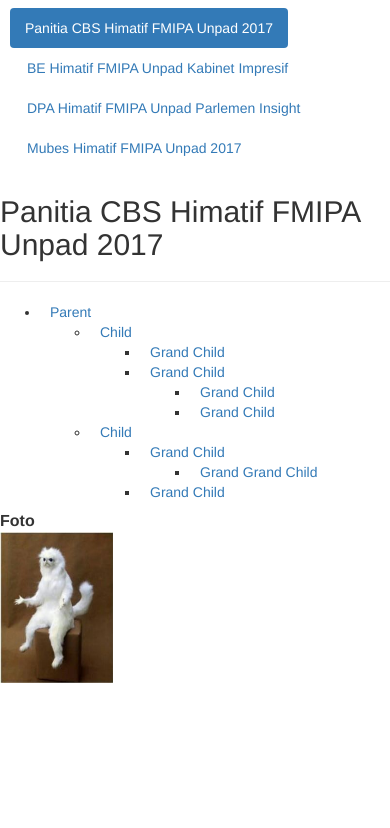
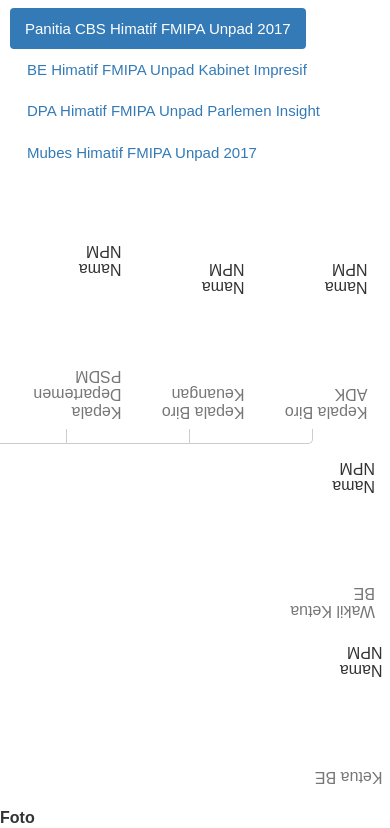
Before and after one commit to Ponita48/PerkenalanCBS, a CodeIgniter app: the page made by application/views/kuis_struktur.php in a window 390 px wide. Shown: the top 828 px of the page. Before the commit the page ends 683 px from the top, so only its background shows below. Run offline with CodeIgniter, Linux system fonts and the light colour scheme.

Commit message:
Edit saeutik

```diff
--- a/application/views/kuis_struktur.php
+++ b/application/views/kuis_struktur.php
@@ -1,10 +1,10 @@
 <link rel="stylesheet" type="text/css" href="<? echo base_url(); ?>assets/css/bootstrap.css">
+<link rel="stylesheet" type="text/css" href="<? echo base_url(); ?>assets/css/tree-diagram.css">
 <!-- <link rel="stylesheet" href="<? echo base_url(); ?>assets/css/Treant.css">
 <link rel="stylesheet" href="<? echo base_url(); ?>assets/css/custom-color-plus-scrollbar.css">
 <link rel="stylesheet" href="<? echo base_url(); ?>assets/css/perfect-scrollbar.css"> -->
 <div class="row">
-	<div class="col-sm-3 col-md-3 col-lg-3">
-
+  <div class="col-sm-3 col-md-3 col-lg-3" style="overflow: auto;">
   <!-- Main Model -->
     <div class="container-fluid">
       <nav class="navbar-nav">
@@ -16,56 +16,235 @@
         </ul>
       </nav>
     </div>
-
-		<!-- Sub-Model -->
-		<!-- <div class="list-group nav-pill">
-			<a href="#menu1" class="list-group-item active" data-toggle="pill" id="opsi">Panitia CBS Himatif FMIPA Unpad 2017</a>
-			<a href="#menu2" class="list-group-item" data-toggle="pill" id="opsi">BE Himatif FMIPA Unpad Kabinet Impresif</a>
-			<a href="#menu3" class="list-group-item" data-toggle="pill" id="opsi">DPA Himatif FMIPA Unpad Parlemen Insight</a>
-			<a href="#menu4" class="list-group-item" data-toggle="pill" id="opsi">Mubes Himatif FMIPA Unpad 2017</a>
+  </div>
+  <!-- <div class="container-fluid">
   </div> -->
-
-	</div>
-	<div class="col-sm-7 col-md-7 col-lg-7" style="overflow: auto;">
-		<div class="tab-content">
-		    <div id="menu1" class="tab-pane fade in active">
-		    	<h2>Panitia CBS Himatif FMIPA Unpad 2017</h2>
-		    	<hr>
-
-		    	<!-- Pure CSS and HTML -->
+  <div class="col-sm-9 col-md-9 col-lg-9" style="overflow: auto;">
     <div class="tree">
       <ul>
         <li>
-					    <a href="#">Parent</a>
+          <table>
+            <caption>Ketua BE</caption>
+            <tbody>
+              <tr>
+                <td colspan="2" id="foto_person_terpilih" ondrop="drop(event)" ondragover="allowDrop(event)" style="height: 81px; width: 108px"></td>
+              </tr>
+              <tr>
+                <td>Nama</td>
+                <td></td>
+              </tr>
+              <tr>
+                <td>NPM</td>
+                <td></td>
+              </tr>
+            </tbody>
+          </table>
           <ul>
             <li>
-					        <a href="#">Child</a>
+              <table>
+                <caption>Wakil Ketua BE</caption>
+                <tbody>
+                  <tr>
+                    <td colspan="2" id="foto_person_terpilih" ondrop="drop(event)" ondragover="allowDrop(event)" style="height: 81px; width: 108px"></td>
+                  </tr>
+                  <tr>
+                    <td>Nama</td>
+                    <td></td>
+                  </tr>
+                  <tr>
+                    <td>NPM</td>
+                    <td></td>
+                  </tr>
+                </tbody>
+              </table>
               <ul>
                 <li>
-					            <a href="#">Grand Child</a>
+                  <table>
+                    <caption>Kepala Biro ADK</caption>
+                    <tbody>
+                      <tr>
+                        <td colspan="2" id="foto_person_terpilih" ondrop="drop(event)" ondragover="allowDrop(event)" style="height: 81px; width: 108px"></td>
+                      </tr>
+                      <tr>
+                        <td>Nama</td>
+                        <td></td>
+                      </tr>
+                      <tr>
+                        <td>NPM</td>
+                        <td></td>
+                      </tr>
+                    </tbody>
+                  </table>
                 </li><li>
-					            <a href="#">Grand Child</a>
-					            <ul>
-					              <li>
-					                <a href="#">Grand Child</a>
+                  <table>
+                    <caption>Kepala Biro Keuangan</caption>
+                    <tbody>
+                      <tr>
+                        <td colspan="2" id="foto_person_terpilih" ondrop="drop(event)" ondragover="allowDrop(event)" style="height: 81px; width: 108px"></td>
+                      </tr>
+                      <tr>
+                        <td>Nama</td>
+                        <td></td>
+                      </tr>
+                      <tr>
+                        <td>NPM</td>
+                        <td></td>
+                      </tr>
+                    </tbody>
+                  </table>
                 </li><li>
-					                <a href="#">Grand Child</a>
-					              </li>
-					            </ul>
-					          </li>
-					        </ul>
+                  <table>
+                    <caption>Kepala Departemen PSDM</caption>
+                    <tbody>
+                      <tr>
+                        <td colspan="2" id="foto_person_terpilih" ondrop="drop(event)" ondragover="allowDrop(event)" style="height: 81px; width: 108px"></td>
+                      </tr>
+                      <tr>
+                        <td>Nama</td>
+                        <td></td>
+                      </tr>
+                      <tr>
+                        <td>NPM</td>
+                        <td></td>
+                      </tr>
+                    </tbody>
+                  </table>
                 </li><li>
-					        <a href="#">Child</a>
-					        <ul>
-					          <li>
-					            <a href="#">Grand Child</a>
-					            <ul>
-					              <li>
-					                <a href="#">Grand Grand Child</a>
-					              </li>
-					            </ul>
+                  <table>
+                    <caption>Kepala Departemen PO</caption>
+                    <tbody>
+                      <tr>
+                        <td colspan="2" id="foto_person_terpilih" ondrop="drop(event)" ondragover="allowDrop(event)" style="height: 81px; width: 108px"></td>
+                      </tr>
+                      <tr>
+                        <td>Nama</td>
+                        <td></td>
+                      </tr>
+                      <tr>
+                        <td>NPM</td>
+                        <td></td>
+                      </tr>
+                    </tbody>
+                  </table>
                 </li><li>
-					            <a href="#">Grand Child</a>
+                  <table>
+                    <caption>Kepala Departemen Hubin</caption>
+                    <tbody>
+                      <tr>
+                        <td colspan="2" id="foto_person_terpilih" ondrop="drop(event)" ondragover="allowDrop(event)" style="height: 81px; width: 108px"></td>
+                      </tr>
+                      <tr>
+                        <td>Nama</td>
+                        <td></td>
+                      </tr>
+                      <tr>
+                        <td>NPM</td>
+                        <td></td>
+                      </tr>
+                    </tbody>
+                  </table>
+                </li><li>
+                  <table>
+                    <caption>Kepala Departemen Hubeks</caption>
+                    <tbody>
+                      <tr>
+                        <td colspan="2" id="foto_person_terpilih" ondrop="drop(event)" ondragover="allowDrop(event)" style="height: 81px; width: 108px"></td>
+                      </tr>
+                      <tr>
+                        <td>Nama</td>
+                        <td></td>
+                      </tr>
+                      <tr>
+                        <td>NPM</td>
+                        <td></td>
+                      </tr>
+                    </tbody>
+                  </table>
+                </li><li>
+                  <table>
+                    <caption>Kepala Departemen Litbang</caption>
+                    <tbody>
+                      <tr>
+                        <td colspan="2" id="foto_person_terpilih" ondrop="drop(event)" ondragover="allowDrop(event)" style="height: 81px; width: 108px"></td>
+                      </tr>
+                      <tr>
+                        <td>Nama</td>
+                        <td></td>
+                      </tr>
+                      <tr>
+                        <td>NPM</td>
+                        <td></td>
+                      </tr>
+                    </tbody>
+                  </table>
+                </li><li>
+                  <table>
+                    <caption>Kepala Departemen Medinfo</caption>
+                    <tbody>
+                      <tr>
+                        <td colspan="2" id="foto_person_terpilih" ondrop="drop(event)" ondragover="allowDrop(event)" style="height: 81px; width: 108px"></td>
+                      </tr>
+                      <tr>
+                        <td>Nama</td>
+                        <td></td>
+                      </tr>
+                      <tr>
+                        <td>NPM</td>
+                        <td></td>
+                      </tr>
+                    </tbody>
+                  </table>
+                </li><li>
+                  <table>
+                    <caption>Kepala Departemen Kewirausahaan</caption>
+                    <tbody>
+                      <tr>
+                        <td colspan="2" id="foto_person_terpilih" ondrop="drop(event)" ondragover="allowDrop(event)" style="height: 81px; width: 108px"></td>
+                      </tr>
+                      <tr>
+                        <td>Nama</td>
+                        <td></td>
+                      </tr>
+                      <tr>
+                        <td>NPM</td>
+                        <td></td>
+                      </tr>
+                    </tbody>
+                  </table>
+                </li><li>
+                  <table>
+                    <caption>Kepala Departemen Agama</caption>
+                    <tbody>
+                      <tr>
+                        <td colspan="2" id="foto_person_terpilih" ondrop="drop(event)" ondragover="allowDrop(event)" style="height: 81px; width: 108px"></td>
+                      </tr>
+                      <tr>
+                        <td>Nama</td>
+                        <td></td>
+                      </tr>
+                      <tr>
+                        <td>NPM</td>
+                        <td></td>
+                      </tr>
+                    </tbody>
+                  </table>
+                </li><li>
+                  <table>
+                    <caption>Kepala Departemen Keprofesian<caption>
+                    <tbody>
+                      <tr>
+                        <td colspan="2" id="foto_person_terpilih" ondrop="drop(event)" ondragover="allowDrop(event)" style="height: 81px; width: 108px"></td>
+                      </tr>
+                      <tr>
+                        <td>Nama</td>
+                        <td></td>
+                      </tr>
+                      <tr>
+                        <td>NPM</td>
+                        <td></td>
+                      </tr>
+                    </tbody>
+                  </table>
                 </li>
               </ul>
             </li>
@@ -73,287 +252,9 @@
         </li>
       </ul>
     </div>
-
-		    	<!-- Js Mode -->
-		    	<!-- <div class="chart" id="OrganiseChart1"></div>
-			    <script src="<? echo base_url(); ?>assets/js/vendor/raphael.js"></script>
-			    <script src="<? echo base_url(); ?>assets/js/Treant.js"></script>
-
-			    <script src="<? echo base_url(); ?>assets/js/vendor/jquery.min.js"></script>
-			    <script src="<? echo base_url(); ?>assets/js/vendor/jquery.mousewheel.js"></script>
-			    <script src="<? echo base_url(); ?>assets/js/vendor/perfect-scrollbar/perfect-scrollbar.js"></script>
-
-			    <script src="<? echo base_url(); ?>assets/js/custom-color-plus-scrollbar.js"></script>
-			    <script>
-			        new Treant( ALTERNATIVE );
-			    </script> -->
-
-			    <!-- Table Mode -->
-		    	<!-- <table style="width: 100vh;">
-		    		<caption>Susunan Anggota Kepanitiaan CBS 2017</caption>
-		    		<thead>
-		    			<tr>
-		    				<th>No.</th>
-		    				<th>Foto</th>
-		    				<th>Nama</th>
-		    				<th>Jabatan</th>
-		    			</tr>
-		    		</thead>
-		    		<tbody>
-		    			<tr>
-		    				<td></td>
-		    				<td id="foto_person_terpilih" ondrop="drop(event)" ondragover="allowDrop(event)" style="height: 155px; width: 115px"></td>
-		    				<td id="nama_person"></td>
-		    				<td id="jabatan_person"></td>
-		    			</tr>
-		    		</tbody>
-		    	</table> -->
-		    </div>
-		    <div id="menu2" class="tab-pane fade">
-		    	<h2>BE Himatif FMIPA Unpad Kabinet Impresif</h2>
-		    	<hr>
-
-		    	<!-- Pure CSS and HTML -->
-		    	<div class="tree">
-					<ul>
-					  <li>
-					    <a href="#">Parent</a>
-					    <ul>
-					      <li>
-					        <a href="#">Child</a>
-					        <ul>
-					          <li>
-					            <a href="#">Grand Child</a>
-					          </li><li>
-					            <a href="#">Grand Child</a>
-					            <ul>
-					              <li>
-					                <a href="#">Grand Child</a>
-					              </li><li>
-					                <a href="#">Grand Child</a>
-					              </li>
-					            </ul>
-					          </li>
-					        </ul>
-					      </li><li>
-					        <a href="#">Child</a>
-					        <ul>
-					          <li>
-					            <a href="#">Grand Child</a>
-					            <ul>
-					              <li>
-					                <a href="#">Grand Grand Child</a>
-					              </li>
-					            </ul>
-					          </li><li>
-					            <a href="#">Grand Child</a>
-					          </li>
-					        </ul>
-					      </li>
-					    </ul>
-					  </li>
-					</ul>
-				</div>
-
-		    	<!-- Js Mode -->
-		    	<!-- <div class="chart" id="OrganiseChart1"></div>
-			    <script src="<? echo base_url(); ?>assets/js/vendor/raphael.js"></script>
-			    <script src="<? echo base_url(); ?>assets/js/Treant.js"></script>
-
-			    <script src="<? echo base_url(); ?>assets/js/vendor/jquery.min.js"></script>
-			    <script src="<? echo base_url(); ?>assets/js/vendor/jquery.mousewheel.js"></script>
-			    <script src="<? echo base_url(); ?>assets/js/vendor/perfect-scrollbar/perfect-scrollbar.js"></script>
-
-			    <script src="<? echo base_url(); ?>assets/js/custom-color-plus-scrollbar.js"></script>
-			    <script>
-			        new Treant( ALTERNATIVE );
-			    </script> -->
-
-			    <!-- Table Mode -->
-		    	<!-- <table style="width: 100vh;">
-		    		<caption>Susunan Anggota BE Himatif FMIPA Unpad Kabinet Impresif</caption>
-		    		<thead>
-		    			<tr>
-		    				<th>No.</th>
-		    				<th>Foto</th>
-		    				<th>Nama</th>
-		    				<th>Jabatan</th>
-		    			</tr>
-		    		</thead>
-		    		<tbody>
-		    			<tr>
-		    				<td></td>
-		    				<td id="foto_person_terpilih" ondrop="drop(event)" ondragover="allowDrop(event)" style="height: 155px; width: 115px"></td>
-		    				<td id="nama_person"></td>
-		    				<td id="jabatan_person"></td>
-		    			</tr>
-		    		</tbody>
-		    	</table> -->
-		    </div>
-		    <div id="menu3" class="tab-pane fade">
-		    	<h2>DPA Himatif FMIPA Unpad Parlemen Insight</h2>
-		    	<hr>
-
-		    	<!-- Pure CSS and HTML -->
-		    	<div class="tree">
-					<ul>
-					  <li>
-					    <a href="#">Parent</a>
-					    <ul>
-					      <li>
-					        <a href="#">Child</a>
-					        <ul>
-					          <li>
-					            <a href="#">Grand Child</a>
-					          </li><li>
-					            <a href="#">Grand Child</a>
-					            <ul>
-					              <li>
-					                <a href="#">Grand Child</a>
-					              </li><li>
-					                <a href="#">Grand Child</a>
-					              </li>
-					            </ul>
-					          </li>
-					        </ul>
-					      </li><li>
-					        <a href="#">Child</a>
-					        <ul>
-					          <li>
-					            <a href="#">Grand Child</a>
-					            <ul>
-					              <li>
-					                <a href="#">Grand Grand Child</a>
-					              </li>
-					            </ul>
-					          </li><li>
-					            <a href="#">Grand Child</a>
-					          </li>
-					        </ul>
-					      </li>
-					    </ul>
-					  </li>
-					</ul>
-				</div>
-
-		    	<!-- Js Mode -->
-		    	<!-- <div class="chart" id="OrganiseChart1"></div>
-			    <script src="<? echo base_url(); ?>assets/js/vendor/raphael.js"></script>
-			    <script src="<? echo base_url(); ?>assets/js/Treant.js"></script>
-
-			    <script src="<? echo base_url(); ?>assets/js/vendor/jquery.min.js"></script>
-			    <script src="<? echo base_url(); ?>assets/js/vendor/jquery.mousewheel.js"></script>
-			    <script src="<? echo base_url(); ?>assets/js/vendor/perfect-scrollbar/perfect-scrollbar.js"></script>
-
-			    <script src="<? echo base_url(); ?>assets/js/custom-color-plus-scrollbar.js"></script>
-			    <script>
-			        new Treant( ALTERNATIVE );
-			    </script> -->
-
-			    <!-- Table Mode -->
-		    	<!-- <table style="width: 100vh;">
-		    		<caption>Susunan Anggota DPA Himatif FMIPA Unpad Parlemen Insight</caption>
-		    		<thead>
-		    			<tr>
-		    				<th>No.</th>
-		    				<th>Foto</th>
-		    				<th>Nama</th>
-		    				<th>Jabatan</th>
-		    			</tr>
-		    		</thead>
-		    		<tbody>
-		    			<tr>
-		    				<td></td>
-		    				<td id="foto_person_terpilih" ondrop="drop(event)" ondragover="allowDrop(event)" style="height: 155px; width: 115px"></td>
-		    				<td id="nama_person"></td>
-		    				<td id="jabatan_person"></td>
-		    			</tr>
-		    		</tbody>
-		    	</table> -->
-		    </div>
-		    <div id="menu4" class="tab-pane fade">
-		    	<h2>Mubes Himatif FMIPA Unpad 2017</h2>
-		    	<hr>
-
-		    	<!-- Pure CSS and HTML -->
-		    	<div class="tree">
-					<ul>
-					  <li>
-					    <a href="#">Parent</a>
-					    <ul>
-					      <li>
-					        <a href="#">Child</a>
-					        <ul>
-					          <li>
-					            <a href="#">Grand Child</a>
-					          </li><li>
-					            <a href="#">Grand Child</a>
-					            <ul>
-					              <li>
-					                <a href="#">Grand Child</a>
-					              </li><li>
-					                <a href="#">Grand Child</a>
-					              </li>
-					            </ul>
-					          </li>
-					        </ul>
-					      </li><li>
-					        <a href="#">Child</a>
-					        <ul>
-					          <li>
-					            <a href="#">Grand Child</a>
-					            <ul>
-					              <li>
-					                <a href="#">Grand Grand Child</a>
-					              </li>
-					            </ul>
-					          </li><li>
-					            <a href="#">Grand Child</a>
-					          </li>
-					        </ul>
-					      </li>
-					    </ul>
-					  </li>
-					</ul>
-				</div>
-
-		    	<!-- Js Mode -->
-		    	<!-- <div class="chart" id="OrganiseChart1"></div>
-			    <script src="<? echo base_url(); ?>assets/js/vendor/raphael.js"></script>
-			    <script src="<? echo base_url(); ?>assets/js/Treant.js"></script>
-
-			    <script src="<? echo base_url(); ?>assets/js/vendor/jquery.min.js"></script>
-			    <script src="<? echo base_url(); ?>assets/js/vendor/jquery.mousewheel.js"></script>
-			    <script src="<? echo base_url(); ?>assets/js/vendor/perfect-scrollbar/perfect-scrollbar.js"></script>
-
-			    <script src="<? echo base_url(); ?>assets/js/custom-color-plus-scrollbar.js"></script>
-			    <script>
-			        new Treant( ALTERNATIVE );
-			    </script> -->
-
-			    <!-- Table Mode -->
-		    	<!-- <table style="width: 100vh;">
-		    		<caption>Susunan Anggota Mubes Himatif FMIPA Unpad 2017</caption>
-		    		<thead>
-		    			<tr>
-		    				<th>No.</th>
-		    				<th>Foto</th>
-		    				<th>Nama</th>
-		    				<th>Jabatan</th>
-		    			</tr>
-		    		</thead>
-		    		<tbody>
-		    			<tr>
-		    				<td></td>
-		    				<td id="foto_person_terpilih" ondrop="drop(event)" ondragover="allowDrop(event)" style="height: 155px; width: 115px"></td>
-		    				<td id="nama_person"></td>
-		    				<td id="jabatan_person"></td>
-		    			</tr>
-		    		</tbody>
-		    	</table> -->
   </div>
 </div>
-	</div>
+<div class="row">
   <div class="col-sm-2 col-md-2 col-lg-2" style="overflow: auto;">
     <table>
       <thead>
@@ -363,7 +264,8 @@
       </thead>
       <tbody>
         <tr>
-					<td id="foto_person_opsi" ondrop="drop(event)" ondragover="allowDrop(event)" style="height: 155px; width: 115px"><img src="<? echo base_url(); ?>img/img1.jpg" id="drag1" draggable="true" ondragstart="drag(event)" style="width: 113.34px; height: 151.18px"></td>
+          <td id="foto_person_opsi" ondrop="drop(event)" ondragover="allowDrop(event)" style="height: 155px; width: 115px"><img src="img1.jpg" id="drag1" draggable="true" ondragstart="drag(event)" style="width: 90px; height: 120px"></td>
+          <td id="foto_person_opsi" ondrop="drop(event)" ondragover="allowDrop(event)" style="height: 155px; width: 115px"><img src="img2.jpg" id="drag2" draggable="true" ondragstart="drag(event)" style="width: 90px; height: 120px"></td>
         </tr>
       </tbody>
     </table>
```
Lines whose indentation alone changed are shown as unchanged.
